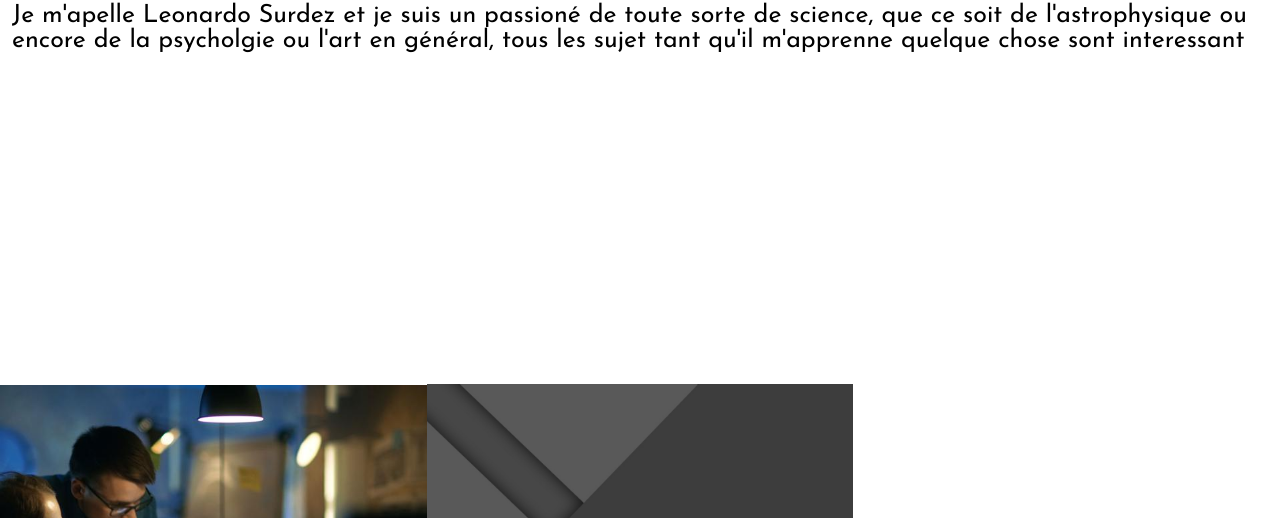
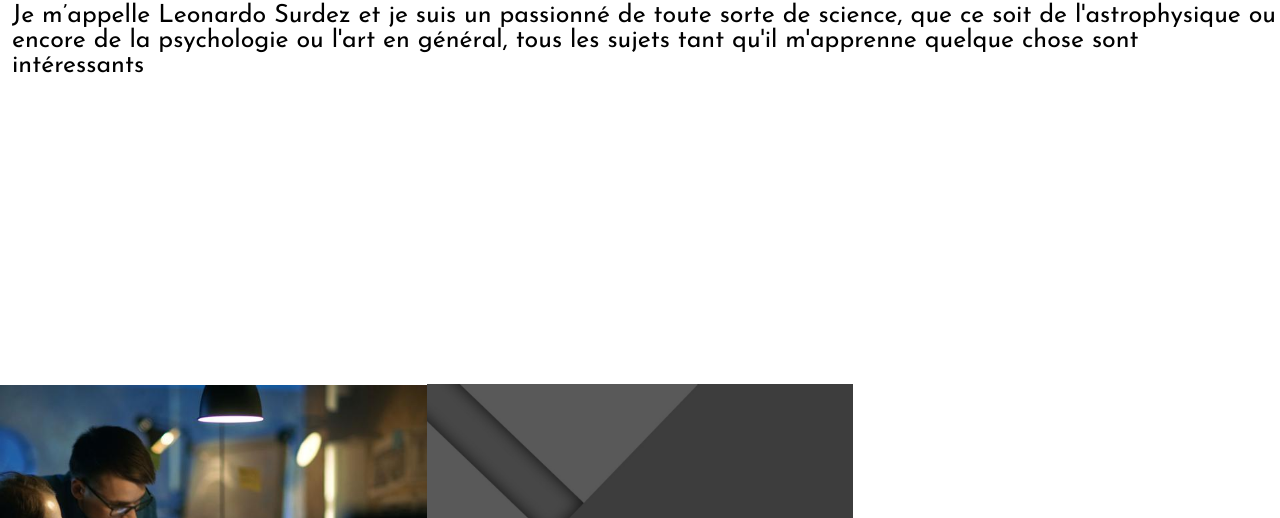
Before and after one commit to D4rkHeart/CuriculumVitae, a plain HTML site: page aboutMe.html in a window 1280 px wide. Shown: the part 582-1100 px from the top of the page. Drawn offline with Linux system fonts and the light colour scheme.

Commit message:
[update] Grammar correction

```diff
--- a/aboutMe.html
+++ b/aboutMe.html
@@ -42,7 +42,7 @@
                         Qui suis-je ?
                     </h1>
                     <p>
-                        Je m'apelle Leonardo Surdez et je suis un passioné de toute sorte de science, que ce soit de l'astrophysique ou encore de la psycholgie ou l'art en général, tous les sujet tant qu'il m'apprenne quelque chose sont interessant
+                        Je m’appelle Leonardo Surdez et je suis un passionné de toute sorte de science, que ce soit de l'astrophysique ou encore de la psychologie ou l'art en général, tous les sujets tant qu'il m'apprenne quelque chose sont intéressants
                     </p>
                 </div>
             </div>
```
